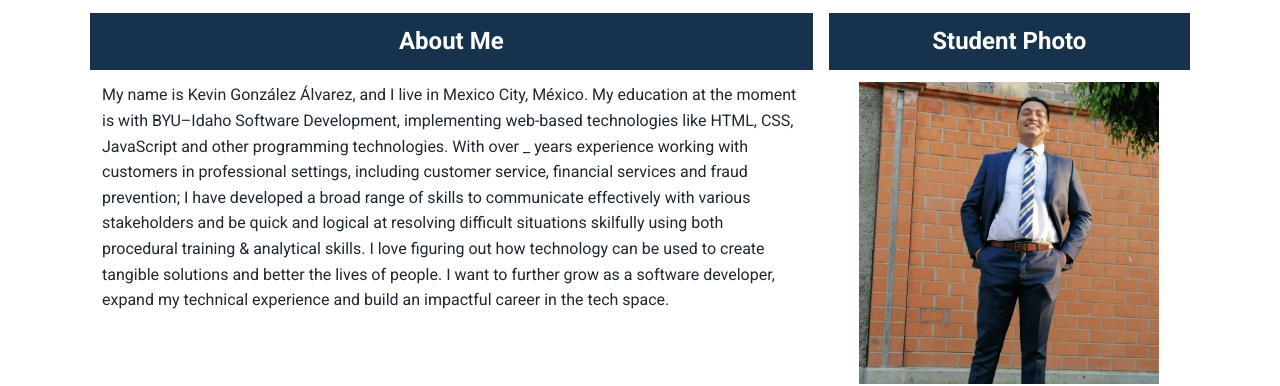
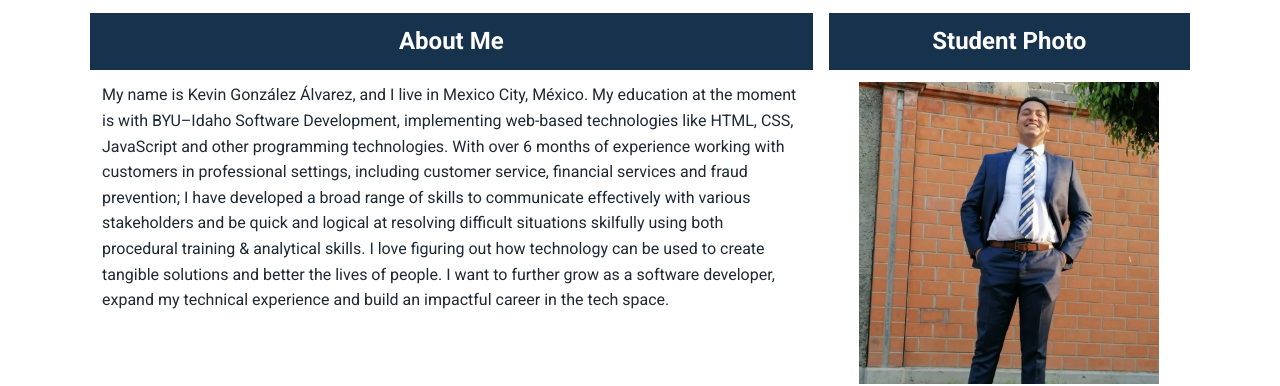
Before and after one commit to Kiven1300/wdd231, a plain HTML site: page index.html in a window 1280 px wide. Shown: the part 212-598 px from the top of the page. Drawn offline with Linux system fonts and the light colour scheme.

Commit message:
Final update for today

```diff
--- a/index.html
+++ b/index.html
@@ -42,7 +42,7 @@
       <section class="about">
         <h2>About Me</h2>
         <p>
-          My name is Kevin González Álvarez, and I live in Mexico City, México. My education at the moment is with BYU–Idaho Software Development, implementing web-based technologies like HTML, CSS, JavaScript and other programming technologies. With over _ years experience working with customers in professional settings, including customer service, financial services and fraud prevention; I have developed a broad range of skills to communicate effectively with various stakeholders and be quick and logical at resolving difficult situations skilfully using both procedural training & analytical skills. I love figuring out how technology can be used to create tangible solutions and better the lives of people. I want to further grow as a software developer, expand my technical experience and build an impactful career in the tech space.
+          My name is Kevin González Álvarez, and I live in Mexico City, México. My education at the moment is with BYU–Idaho Software Development, implementing web-based technologies like HTML, CSS, JavaScript and other programming technologies. With over 6 months of experience working with customers in professional settings, including customer service, financial services and fraud prevention; I have developed a broad range of skills to communicate effectively with various stakeholders and be quick and logical at resolving difficult situations skilfully using both procedural training & analytical skills. I love figuring out how technology can be used to create tangible solutions and better the lives of people. I want to further grow as a software developer, expand my technical experience and build an impactful career in the tech space.
         </p>
       </section>
 
```
